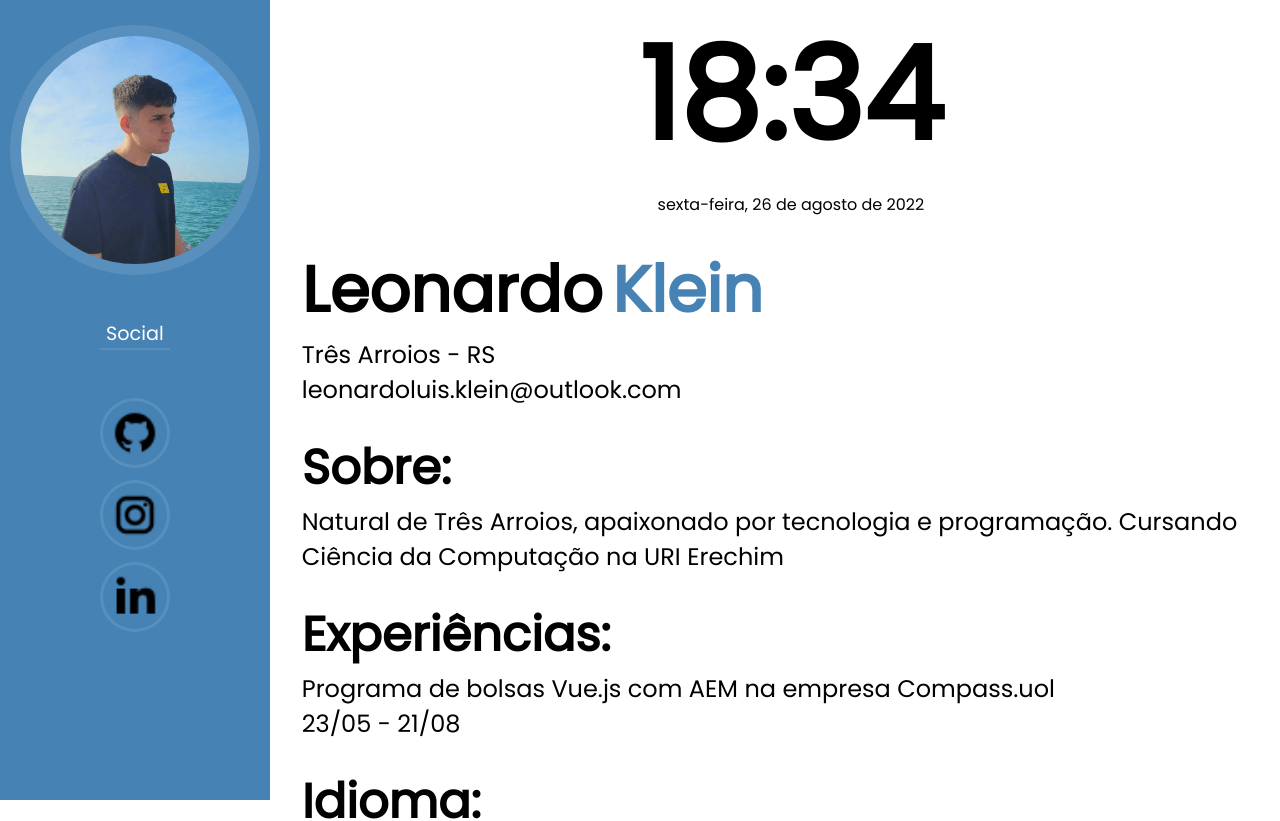
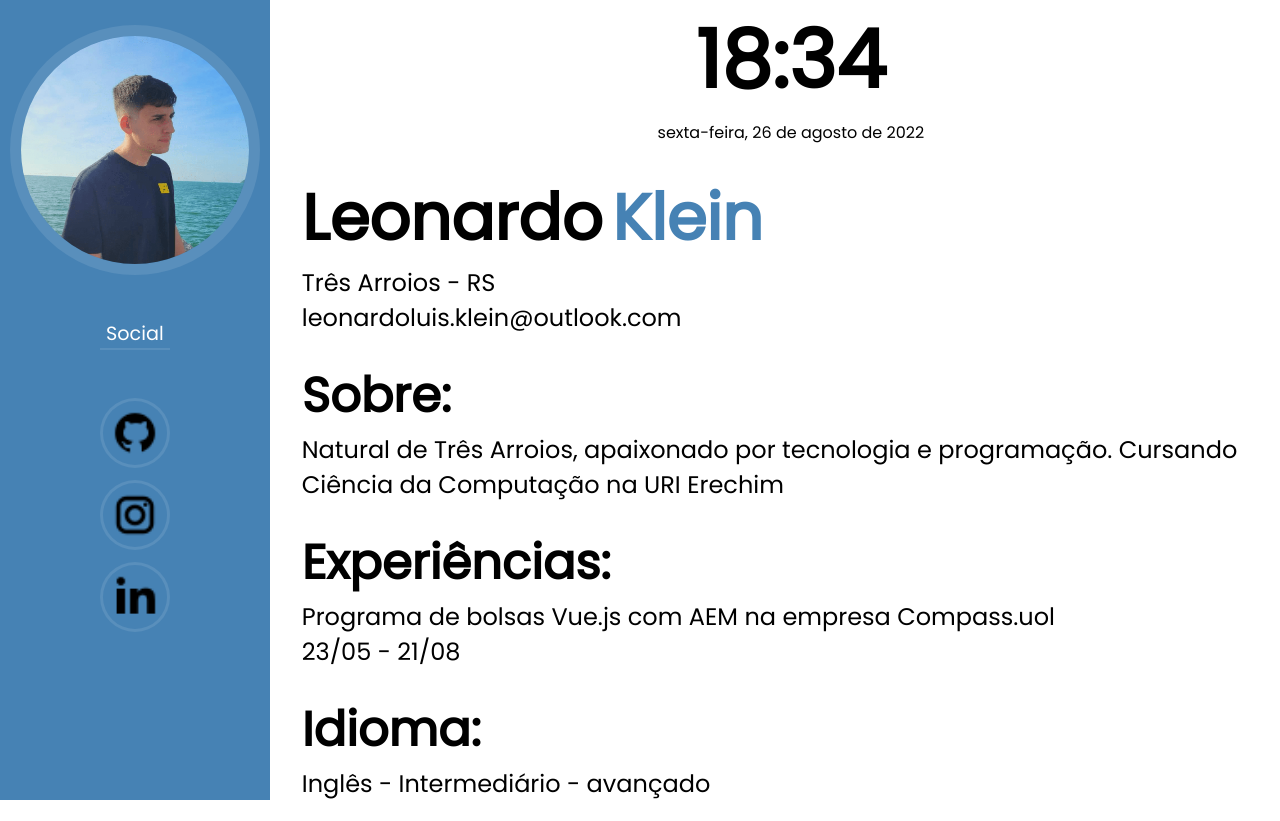
Before and after one commit to LeonardoLuisKlein/port-leonardoklein, a Vue app: page /#/ in a window 1280 px wide. Shown: the top 821 px of the page. Built offline with nearby package versions, Linux system fonts and the light colour scheme.

Commit message:
Fix: clock bugs

```diff
--- a/src/components/containers/clock/Clock.scss
+++ b/src/components/containers/clock/Clock.scss
@@ -4,7 +4,7 @@
     align-items: center;
     #clock {
       font-weight: 700;
-      font-size: 8em;
+      font-size: 5em;
       @media (max-width: 768px) {
         font-size: 2.5rem;
     }
```
